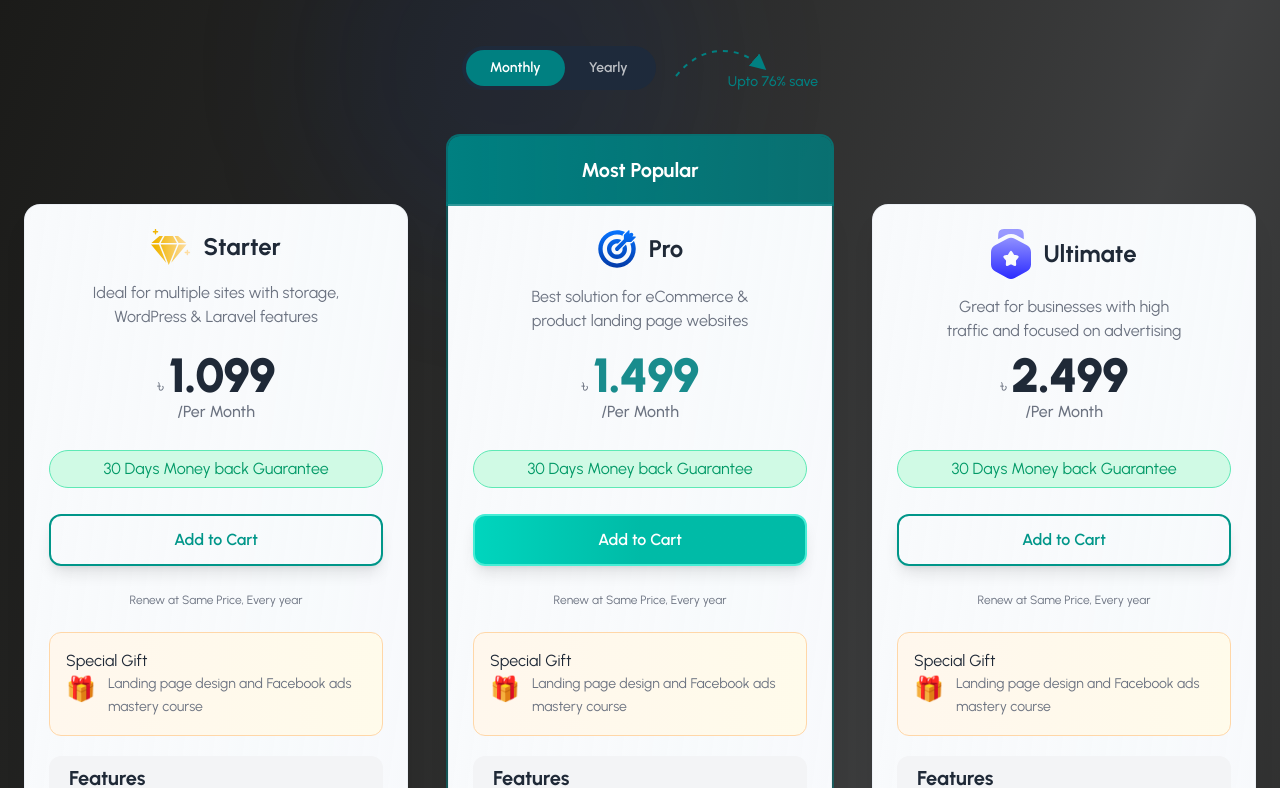
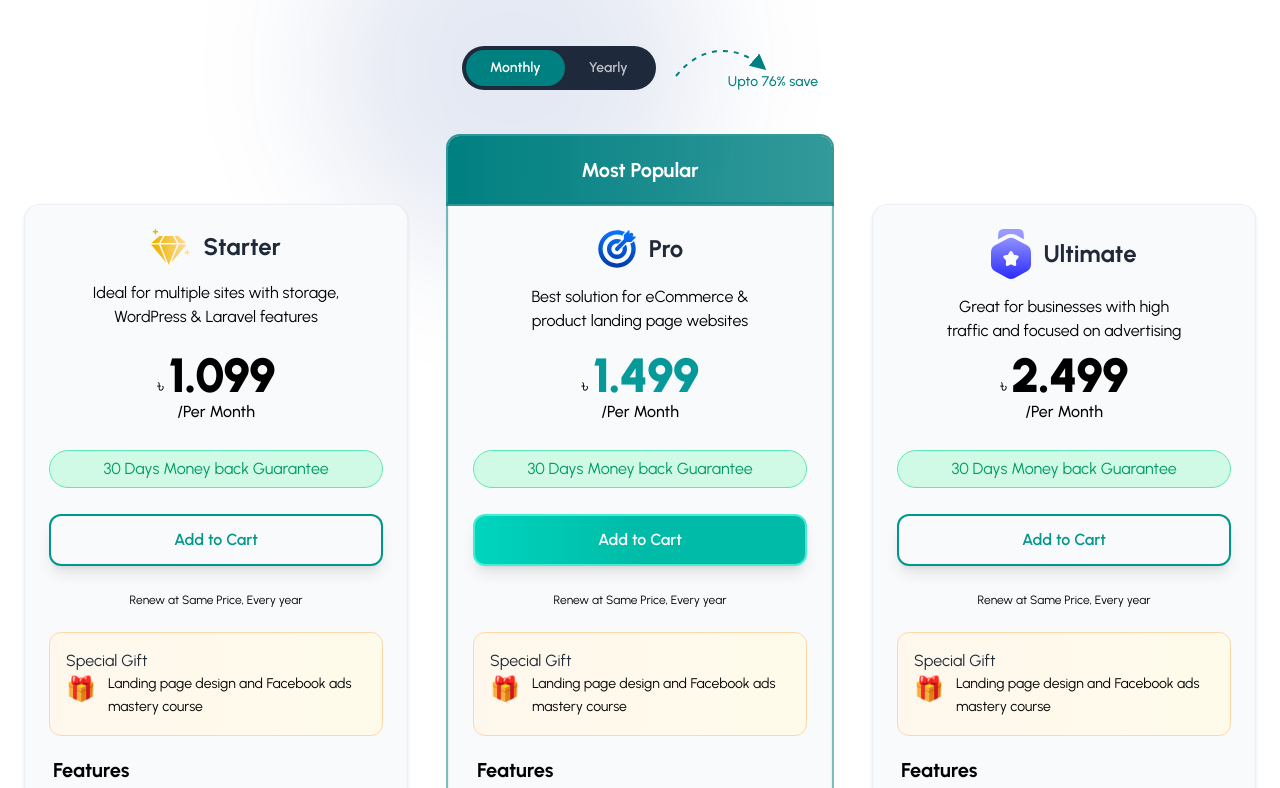
Before and after one commit to hostfame/hostfame, a Next.js app: page /web-hosting in a window 1280 px wide. Shown: the part 1033-1821 px from the top of the page. Built offline with nearby package versions, Linux system fonts and the light colour scheme.

Commit message:
Update: pricing

```diff
--- a/src/app/globals.css
+++ b/src/app/globals.css
@@ -55,10 +55,13 @@
   --color-blue-dark: var(--blue-dark);
   --color-text: white;
   --color-description-text: #6b7280;
-  --color-gray-background: white;
+  --color-gray-background: #f8fafc;
 
   --color-border-light-gray: #e5e7eb;
   --color-border-dark-gray: #3f3f46;
+
+  --color-toggle: #1e2a3b;
+  --color-toggle-text: white;
 }
 
 @layer base {
@@ -67,9 +70,11 @@
     --color-background: var(--background);
     --color-text: black;
     --color-description-text: #6b7280;
-    --color-gray-background: white;
+    --color-gray-background: #f8fafc;
     --color-border-light-gray: #e5e7eb;
     --color-border-dark-gray: #3f3f46;
+    --color-toggle: #1e2a3b;
+    --color-toggle-text: white;
   }
 
   [data-theme="dark"] {
@@ -79,6 +84,8 @@
     --color-gray-background: #282825;
     --color-border-light-gray: #52525b;
     --color-border-dark-gray: #71717a;
+    --color-toggle: white;
+    --color-toggle-text: #1e2a3b;
   }
 }
 
--- a/src/app/layout.tsx
+++ b/src/app/layout.tsx
@@ -26,7 +26,7 @@ export default function RootLayout({
       <body className={`${urbanist.className} antialiased  text-text`}>
         <ThemeProvider
           attribute={"data-theme"}
-          defaultTheme="dark"
+          defaultTheme="light"
         >
           <Navbar />
           {children}
--- a/src/components/pages/hosting/web-hosting/pricing/Pricing.tsx
+++ b/src/components/pages/hosting/web-hosting/pricing/Pricing.tsx
@@ -10,14 +10,14 @@ import { useState } from "react"
 export function Pricing() {
   const [billingPeriod, setBillingPeriod] = useState<BillingPeriod>("monthly")
   // Always expanded → single state instead of per-card
-  const [isExpanded, setIsExpanded] = useState(true)
+  const [isExpanded, setIsExpanded] = useState(false)
 
   const handleToggleExpand = () => {
     setIsExpanded((prev) => !prev)
   }
 
   return (
-    <section className="py-20 px-4 bg-gradient-to-br from-background via-muted/20 to-background relative overflow-hidden">
+    <section className="py-20 px-4 relative overflow-hidden">
       <div className="absolute inset-0 bg-grid-pattern opacity-5" />
       <div className="absolute top-0 left-1/4 w-96 h-96 bg-secondary/10 rounded-full blur-3xl" />
       <div className="absolute bottom-0 right-1/4 w-96 h-96 bg-primary/5 rounded-full blur-3xl" />
--- a/src/components/shared/pricing/PricingCard.tsx
+++ b/src/components/shared/pricing/PricingCard.tsx
@@ -26,7 +26,7 @@ export function PricingCard({ plan, billingPeriod, isExpanded, onToggleExpand, c
       {
         plan.isPopular && (
           <div className=" absolute -top-17 w-full mx-auto z-20">
-            <section className="ring-2 ring-primary/80 rounded-t-xl bg-gradient-to-r from-primary to-primary/80 text-primary-foreground py-5 text-sm font-bold ">
+            <section className="ring-2 ring-primary/80 rounded-t-xl bg-gradient-to-r from-primary to-primary/80 text-white py-5 text-sm font-bold ">
               <span className=" flex justify-center items-center gap-3 text-xl">
                 Most Popular
               </span>
@@ -37,7 +37,7 @@ export function PricingCard({ plan, billingPeriod, isExpanded, onToggleExpand, c
 
       <Card
         className={
-          `relative transition-all duration-500 hover:shadow-2xl group overflow-hidden bg-gradient-to-br from-card to-card/80 backdrop-blur-sm border-border/50 ${plan.isPopular && "rounded-t-none ring-2 ring-primary/50"} ${isExpanded && "shadow-xl"} ${className}`
+          `relative transition-all duration-500 hover:shadow-2xl group overflow-hidden bg-gray-background backdrop-blur-sm border-border/50 ${plan.isPopular && "rounded-t-none ring-2 ring-primary/50"} ${isExpanded && "shadow-xl"} ${className}`
         }
       >
 
@@ -59,21 +59,21 @@ export function PricingCard({ plan, billingPeriod, isExpanded, onToggleExpand, c
 
               <h3 className="text-2xl font-bold">{plan.name}</h3>
             </div>
-            <p className="text-muted-foreground text-balance">{plan.description}</p>
+            <p className="text-text text-balance">{plan.description}</p>
           </div>
 
           <div className="">
             <div className="flex items-baseline justify-center gap-1">
-              <span className="text-lg text-muted-foreground">{plan.currency}</span>
+              <span className="text-lg text-text">{plan.currency}</span>
               <span
                 className={
-                  `text-5xl font-black tracking-tight ${plan.isPopular ? "text-primary/90" : "text-foreground"}`
+                  `text-5xl font-black tracking-tight ${plan.isPopular ? "text-primary-light" : "text-text"}`
                 }
               >
                 {formattedPrice}
               </span>
             </div>
-            <div className="text-muted-foreground font-medium">/{period}</div>
+            <div className="text-text font-medium">/{period}</div>
           </div>
 
           <div className="">
@@ -88,7 +88,7 @@ export function PricingCard({ plan, billingPeriod, isExpanded, onToggleExpand, c
             {plan.ctaText}
           </Button>
 
-          <p className="text-xs text-muted-foreground">{plan.renewalText}</p>
+          <p className="text-xs text-text">{plan.renewalText}</p>
         </CardHeader>
 
         <CardContent className=" space-y-5 relative z-10">
@@ -100,7 +100,7 @@ export function PricingCard({ plan, billingPeriod, isExpanded, onToggleExpand, c
               </section>
               <div className="flex items-start gap-3 text-sm">
                 <span className="text-2xl">🎁</span>
-                <span className="text-muted-foreground leading-relaxed">{plan.specialOffer.description}</span>
+                <span className="text-black leading-relaxed">{plan.specialOffer.description}</span>
               </div>
             </div>
           )}
@@ -108,7 +108,7 @@ export function PricingCard({ plan, billingPeriod, isExpanded, onToggleExpand, c
           <div className="space-y-8">
             {visibleFeatures.map((section) => (
               <div key={section.title} className=" space-y-5">
-                <h4 className="bg-gray-100 py-2 px-5 font-bold text-foreground text-xl rounded-xl flex items-center gap-2">
+                <h4 className="font-bold text-text text-xl rounded-xl flex items-center gap-2 pl-1">
                   {section.title}
                 </h4>
                 <div className="space-y-3">
@@ -146,7 +146,7 @@ export function PricingCard({ plan, billingPeriod, isExpanded, onToggleExpand, c
                       </div>
                       <span
                         className={
-                          `leading-relaxed transition-colors duration-200 ${feature.included ? "text-foreground group-hover/feature:text-primary" : "text-muted-foreground line-through"}`
+                          `leading-relaxed transition-colors duration-200 ${feature.included ? "text-text group-hover/feature:text-primary" : "text-text line-through"}`
                         }
                       >
                         {feature.name}
@@ -158,10 +158,9 @@ export function PricingCard({ plan, billingPeriod, isExpanded, onToggleExpand, c
             ))}
           </div>
 
-          <div className="border-t border-border/50">
           <button
             onClick={onToggleExpand}
-              className={` cursor-pointer w-full h-12 flex justify-center items-center rounded-2xl font-medium transition-all duration-300 hover:scale-105 text-foreground hover:bg-primary/20 hover:text-primary border border-primary/40 hover:border-primary/80 `}
+            className={` cursor-pointer w-full h-12 flex justify-center items-center rounded-2xl font-medium transition-all duration-300 hover:scale-105 text-text hoverhover:text-text `}
           >
             {isExpanded ? (
               <>
@@ -175,7 +174,6 @@ export function PricingCard({ plan, billingPeriod, isExpanded, onToggleExpand, c
               </>
             )}
           </button>
-          </div>
         </CardContent>
       </Card >
     </section>
--- a/src/components/shared/pricing/PricingToggle.tsx
+++ b/src/components/shared/pricing/PricingToggle.tsx
@@ -63,21 +63,21 @@ function FallbackToggle({
   onToggle: (p: BillingPeriod) => void;
 }) {
   return (
-    <div className="flex rounded-full bg-[#1E2A3B] p-1">
+    <div className="flex rounded-full bg-toggle p-1">
       <button
         onClick={() => onToggle("monthly")}
-        className={`px-6 py-2 rounded-full text-sm font-semibold transition-all duration-300 ${billingPeriod === "monthly"
+        className={` cursor-pointer px-6 py-2 rounded-full text-sm font-semibold transition-all duration-300 ${billingPeriod === "monthly"
           ? "bg-primary text-white"
-          : "text-white/70 hover:text-white"
+          : "text-toggle-text/70 hover:text-toggle-text"
           }`}
       >
         Monthly
       </button>
       <button
         onClick={() => onToggle("yearly")}
-        className={`px-6 py-2 rounded-full text-sm font-semibold transition-all duration-300 ${billingPeriod === "yearly"
+        className={` cursor-pointer px-6 py-2 rounded-full text-sm font-semibold transition-all duration-300 ${billingPeriod === "yearly"
           ? "bg-primary text-white"
-          : "text-white/70 hover:text-white"
+          : "text-toggle-text/70 hover:text-toggle-text"
           }`}
       >
         Yearly
```
Lines whose indentation alone changed are shown as unchanged.
